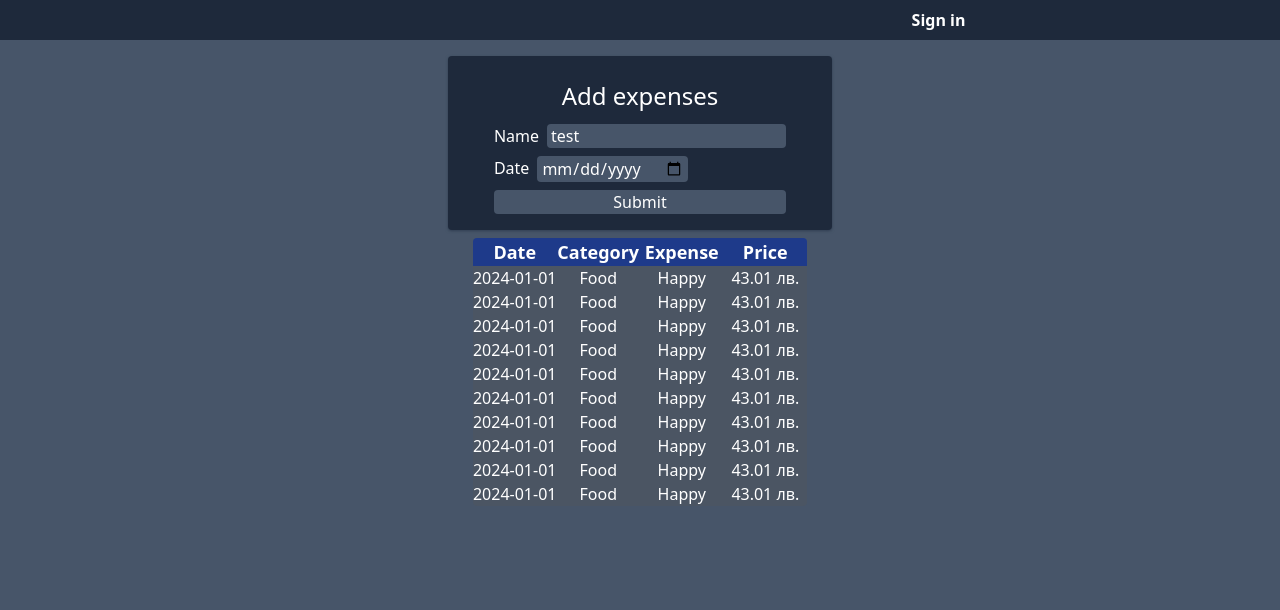
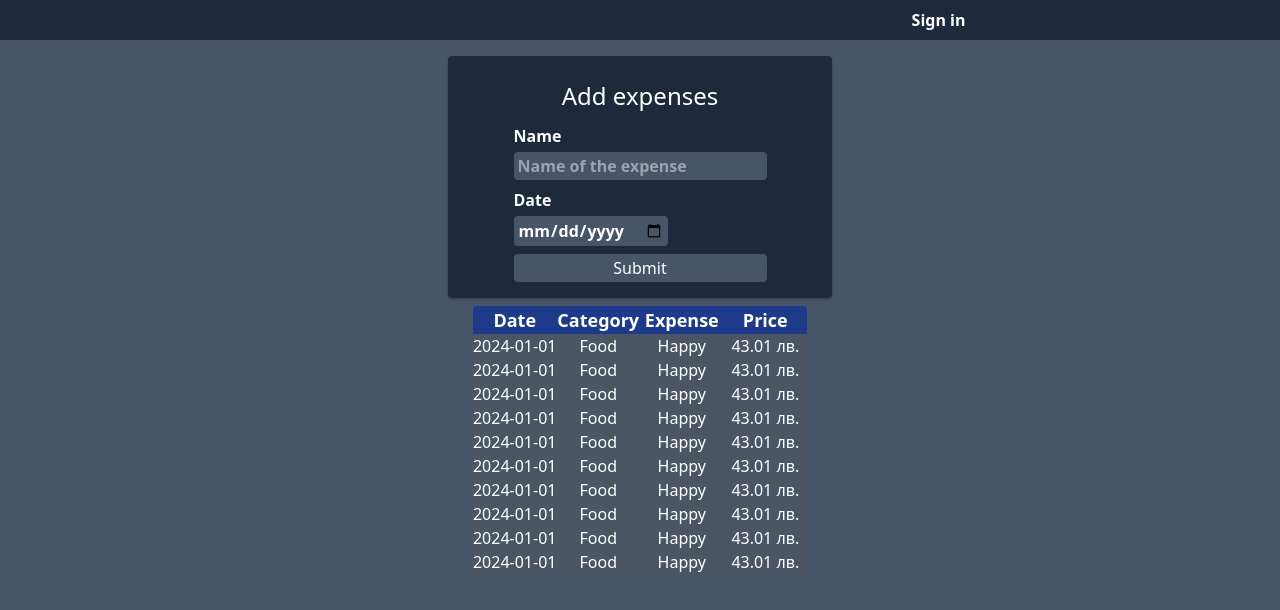
Before and after one commit to lozanov95/expense-tracker, a React (Vite) app in the folder frontend/: page / in a window 1280 px wide. Shown: the top 610 px of the page. Built offline with nearby package versions, Linux system fonts and the light colour scheme.

Commit message:
removed redundant type definition

```diff
--- a/frontend/src/components/dashboard.tsx
+++ b/frontend/src/components/dashboard.tsx
@@ -43,7 +43,7 @@ export default function Dashboard() {
 
 function AddExpense() {
     const [date, setDate] = useState(new Date().toString())
-
+    const [name, setName] = useState("")
 
     function onSubmit(ev: FormEvent<HTMLFormElement>) {
         ev.preventDefault()
@@ -52,10 +52,14 @@ function AddExpense() {
     return (
         <Form
             title="Add expenses"
-            className="gap-2 flex flex-col"
+            className="grid gap-2"
             onSubmit={onSubmit}
         >
-            <InputWithLabel label="Name" value="test" />
+            <InputWithLabel label="Name"
+                value={name}
+                onChange={(e) => setName(e.target.value)}
+                placeholder="Name of the expense"
+            />
             <InputWithLabel
                 label="Date"
                 value={date}
--- a/frontend/src/components/input.tsx
+++ b/frontend/src/components/input.tsx
@@ -1,32 +1,24 @@
-import { ChangeEventHandler, HTMLInputTypeAttribute } from "react"
+import { InputHTMLAttributes } from "react"
 
-export type InputProps = {
-    value: string | number
-    type?: HTMLInputTypeAttribute
-    onChange?: ChangeEventHandler<HTMLInputElement>
-}
-
-export type InputWithLabelProps = InputProps & {
+export type InputWithLabelProps = InputHTMLAttributes<HTMLInputElement> & {
     label: string
 }
 
-export function InputWithLabel({ label, value, type, onChange }: InputWithLabelProps) {
+export function InputWithLabel(props: InputWithLabelProps) {
 
     return (
-        <label className="flex gap-2"> {label}
-            <Input value={value} type={type} onChange={onChange} />
+        <label className="grid justify-items-start gap-1 font-semibold"> {props.label}
+            <Input {...props} />
         </label>
     )
 }
 
-export function Input({ value, type, onChange }: InputProps) {
+export function Input(props: InputHTMLAttributes<HTMLInputElement>) {
 
     return (
         <input
-            className="rounded bg-slate-600 px-1"
-            value={value}
-            type={type}
-            onChange={onChange}
+            className="rounded bg-slate-600 px-1 py-0.5"
+            {...props}
         />
     )
 }
```
